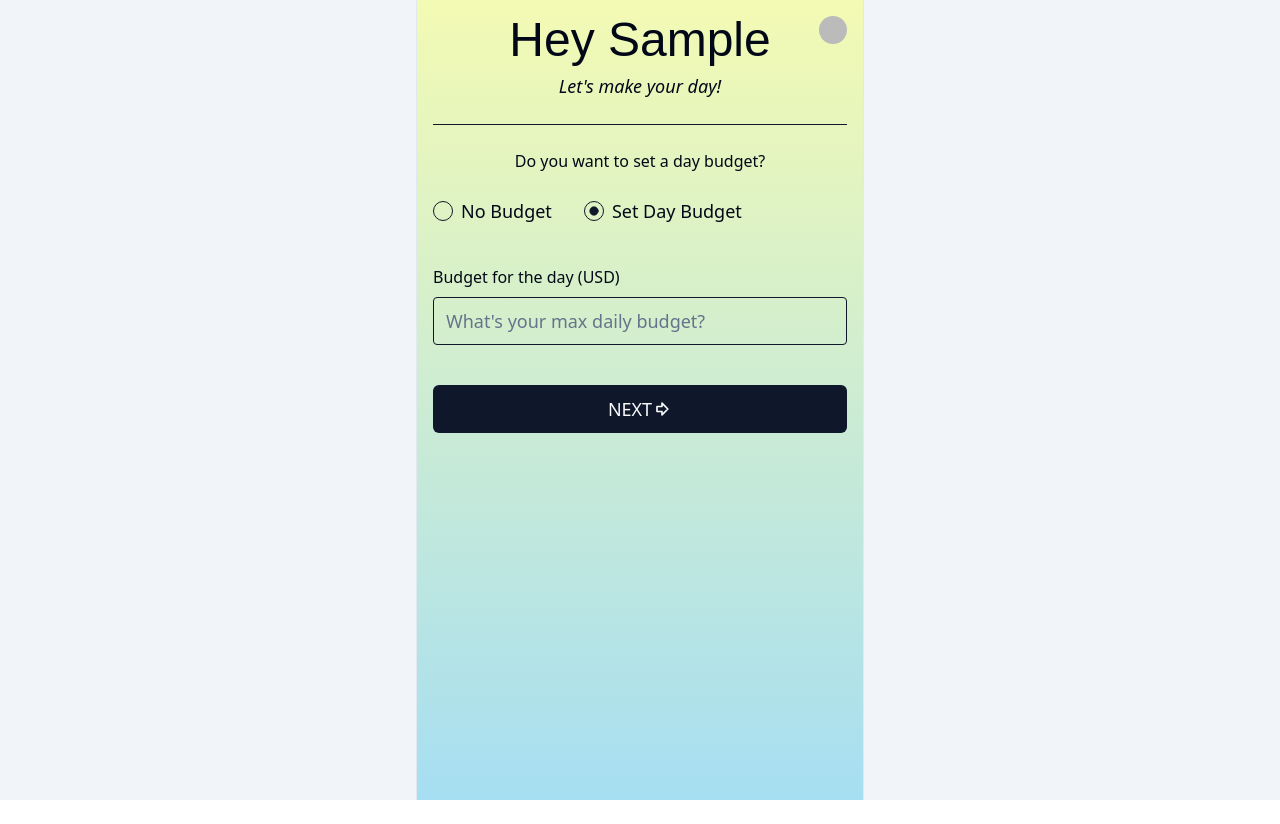
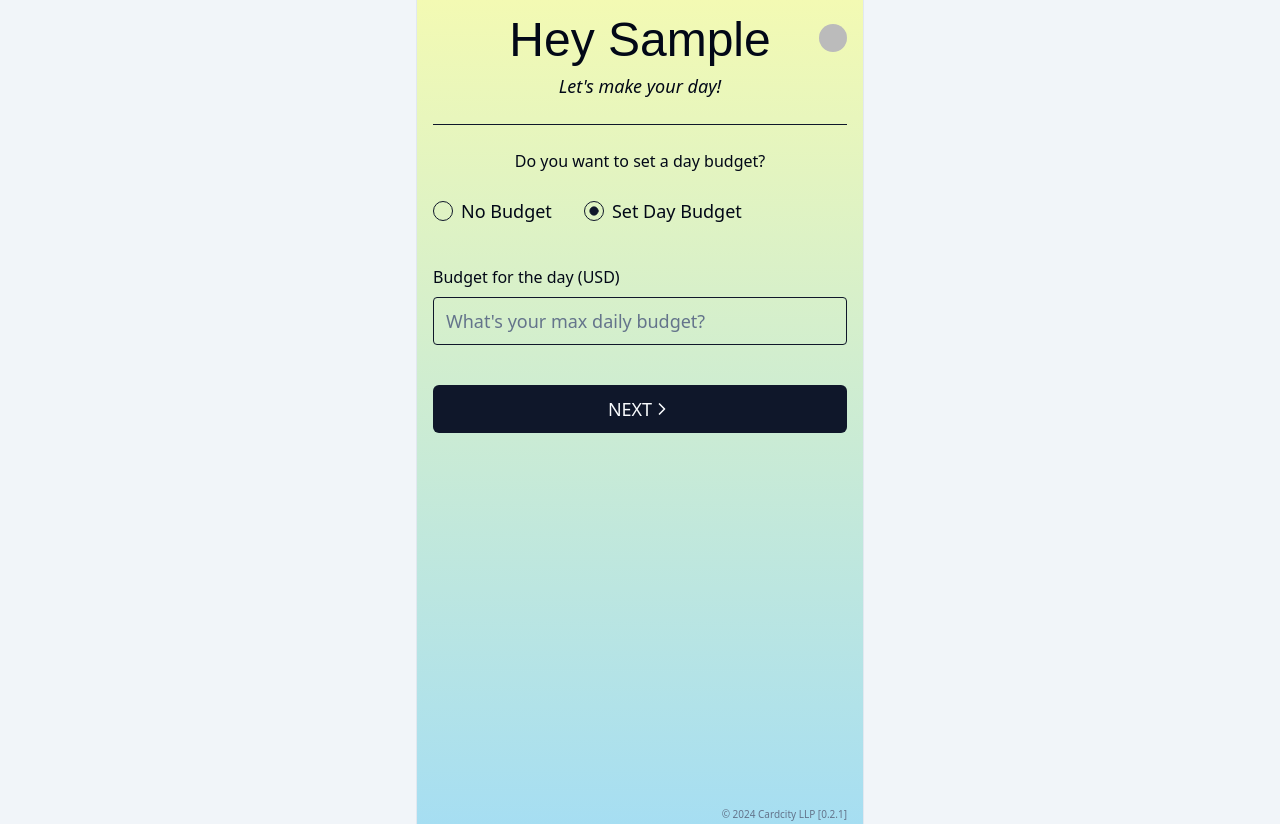
Before and after one commit to oliverox/make-my-day, a Next.js app: page /budget in a window 1280 px wide. Before the commit the page ends 800 px from the top, so only its background shows below. Built offline with nearby package versions, Linux system fonts and the light colour scheme; no server answers; the database is empty; sample sign-in values are in the browser's storage; some icons are missing; a web font is replaced by a local one.

Commit message:
ui fixes

```diff
--- a/package.json
+++ b/package.json
@@ -1,6 +1,6 @@
 {
   "name": "make-my-day",
-  "version": "0.2.0",
+  "version": "0.2.1",
   "private": true,
   "type": "module",
   "scripts": {
--- a/src/app/budget/budgetSetter.tsx
+++ b/src/app/budget/budgetSetter.tsx
@@ -5,7 +5,7 @@ import { RadioGroup, RadioGroupItem } from "~/components/ui/radio-group";
 import { Label } from "~/components/ui/label";
 import { Input } from "~/components/ui/input";
 import { Button } from "~/components/ui/button";
-import { ArrowBigRightIcon } from "lucide-react";
+import { ChevronRightIcon } from "lucide-react";
 import { saveToRedis } from "~/app/actions/saveToRedis";
 
 export function BudgetSetter({ defaultBudget }: { defaultBudget: number }) {
@@ -73,7 +73,7 @@ export function BudgetSetter({ defaultBudget }: { defaultBudget: number }) {
         }}
       >
         <span className="text-lg uppercase">Next</span>
-        <ArrowBigRightIcon className="h-5 w-5" />
+        <ChevronRightIcon className="h-5 w-5" />
       </Button>
     </>
   );
--- a/src/app/group-size/groupSizePicker.tsx
+++ b/src/app/group-size/groupSizePicker.tsx
@@ -3,7 +3,7 @@
 import { useState } from "react";
 import { Input } from "~/components/ui/input";
 import { Button } from "~/components/ui/button";
-import { ArrowBigRightIcon } from "lucide-react";
+import { ChevronRightIcon } from "lucide-react";
 import { saveToRedis } from "~/app/actions/saveToRedis";
 import { ToggleGroup, ToggleGroupItem } from "~/components/ui/toggle-group";
 
@@ -97,7 +97,7 @@ export function GroupSizePicker({
           }}
         >
           <span className="text-lg uppercase">Next</span>
-          <ArrowBigRightIcon className="h-5 w-5" />
+          <ChevronRightIcon className="h-5 w-5" />
         </Button>
       )}
     </div>
--- a/src/app/layout.tsx
+++ b/src/app/layout.tsx
@@ -4,6 +4,7 @@ import { ClerkProvider } from "@clerk/nextjs";
 import { Inter as FontSans } from "next/font/google";
 import { type Metadata } from "next";
 import { clsx } from "clsx";
+import { version } from "~/../package.json";
 
 import { Navbar } from "~/components/navbar";
 
@@ -32,6 +33,11 @@ export default function RootLayout({
             <div className="relative w-full max-w-md border-x bg-gradient-to-b from-[#f3fab3] to-[#a6def2] px-4">
               <Navbar />
               {children}
+              <div className="text-right">
+                <span className="text-[10px] text-muted-foreground">
+                  &copy; {new Date().getFullYear()} Cardcity LLP [{version}]
+                </span>
+              </div>
             </div>
           </main>
         </body>
--- a/src/app/page.tsx
+++ b/src/app/page.tsx
@@ -1,5 +1,5 @@
 import { Button } from "~/components/ui/button";
-import { ArrowBigRightIcon } from "lucide-react";
+import { ChevronRightIcon  } from "lucide-react";
 import { Hurricane } from "next/font/google";
 import { SignedIn, SignedOut, SignInButton } from "@clerk/nextjs";
 import Link from "next/link";
@@ -40,7 +40,7 @@ export default function Home() {
         <Button size="lg" asChild className="mt-6 w-full">
           <Link href="/start">
             <span className="text-lg uppercase">Get Started</span>
-            <ArrowBigRightIcon className="h-6 w-6" />
+            <ChevronRightIcon className="h-6 w-6" />
           </Link>
         </Button>
       </SignedIn>
--- a/src/app/region/regionPicker.tsx
+++ b/src/app/region/regionPicker.tsx
@@ -2,7 +2,7 @@
 
 import { useState } from "react";
 import { Button } from "~/components/ui/button";
-import { ArrowBigRightIcon } from "lucide-react";
+import { ChevronRightIcon } from "lucide-react";
 import { saveToRedis } from "~/app/actions/saveToRedis";
 import { ToggleGroup, ToggleGroupItem } from "~/components/ui/toggle-group";
 
@@ -62,7 +62,7 @@ export function RegionPicker({
           }}
         >
           <span className="text-lg uppercase">Next</span>
-          <ArrowBigRightIcon className="h-5 w-5" />
+          <ChevronRightIcon className="h-5 w-5" />
         </Button>
       )}
     </div>
--- a/src/app/start/dayPicker.tsx
+++ b/src/app/start/dayPicker.tsx
@@ -3,10 +3,9 @@ import dayjs from "dayjs";
 import { useState } from "react";
 import { Button } from "~/components/ui/button";
 import { Calendar } from "~/components/ui/calendar";
-import { ArrowBigLeftIcon, ArrowBigRightIcon } from "lucide-react";
+import { ChevronRightIcon } from "lucide-react";
 import { Slider } from "~/components/ui/slider";
 import { saveToRedis } from "~/app/actions/saveToRedis";
-import Link from "next/link";
 
 export function DayPicker({
   selectedDateFromRedis,
@@ -102,7 +101,7 @@ export function DayPicker({
             <span className="text-lg uppercase">
               {dayjs(selectedDate).format("ddd D MMM")}
             </span>
-            <ArrowBigRightIcon className="h-5 w-5" />
+            <ChevronRightIcon className="h-5 w-5" />
           </Button>
         </div>
       )}
--- a/src/components/navbar.tsx
+++ b/src/components/navbar.tsx
@@ -2,7 +2,7 @@ import { SignedIn, UserButton } from "@clerk/nextjs";
 
 export function Navbar() {
   return (
-    <div className="absolute right-0 top-4 px-4 text-right">
+    <div className="absolute right-0 top-6 px-4 text-right">
       <SignedIn>
         <UserButton />
       </SignedIn>
```
